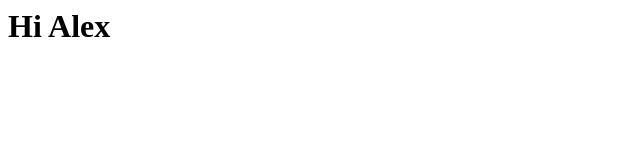
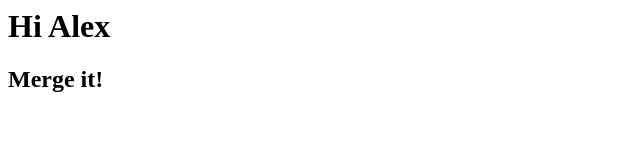
Before and after one commit to ShibutElizabeth/NewGitFlow, a plain HTML site: page index.html in a window 1280 px wide. Shown: the whole page, without its empty margins (0-640 px from the left). Drawn offline with Linux system fonts and the light colour scheme.

Commit message:
hi alex merge it

```diff
--- a/index.html
+++ b/index.html
@@ -6,5 +6,6 @@
 </head>
 <body>
 	<h1>Hi Alex</h1>
+	<h2>Merge it!</h2>
 </body>
 </html>
```
